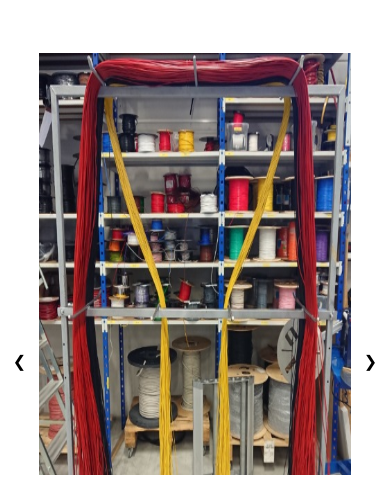
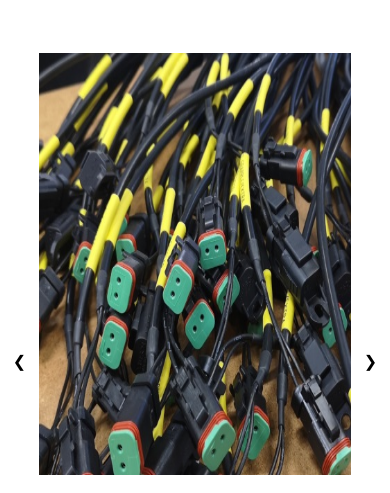
Before and after one commit to NiklasBergholm/Frekab, a plain HTML site: page prod.html in a window 390 px wide. Shown: the part 84-577 px from the top of the page. Drawn offline with Linux system fonts and the light colour scheme.

Commit message:
mobil kablage

```diff
--- a/prod.html
+++ b/prod.html
@@ -29,7 +29,7 @@
     <div class="left" onclick="plusDivs(-1)">&#10094;</div>
    		<div id=imageSlide>
  			<div class="mySlides"><img class="bild" src="img/kablage2.jpg">
- 				<img class="mobilbild" src="img/mobilkablage.jpg">
+ 				<img class="mobilbild" src="img/mobilkablage2.jpg">
  				<div> <h1 class="rubrik">Kablage</h1>
 				<p class="beskrivning">Vi producerar allt från enstaka protoypkablage till fullständig serietillverkning med modern och
     			rationell maskinpark.</p>
```
Also changed, not shown: img/mobilkablage2.jpg (added).
